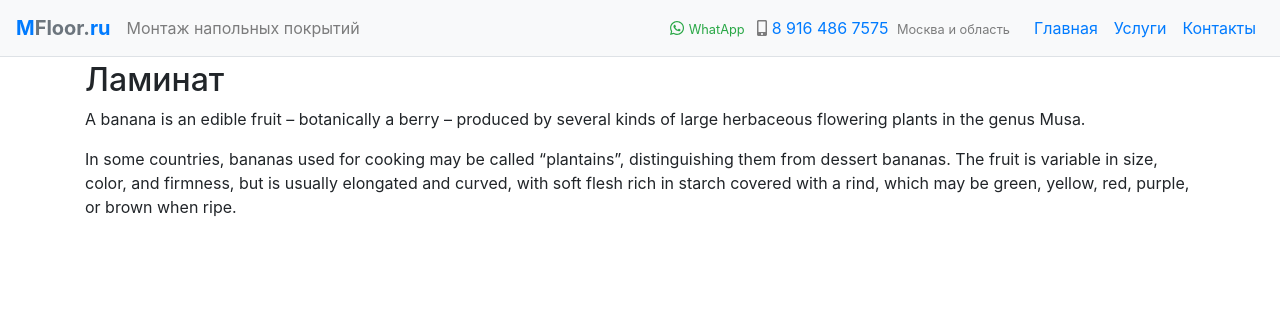
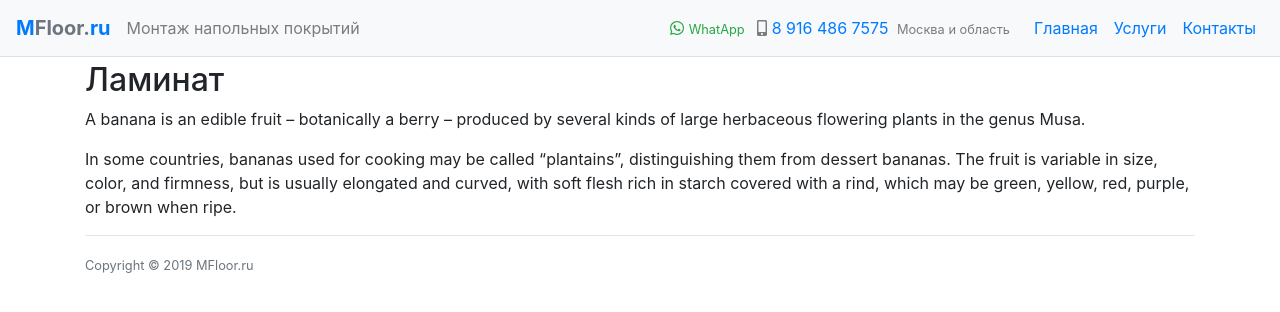
Before and after one commit to nskforward/MFloor, a Jekyll site: the page built from _articles/laminate.md, in a window 1280 px wide. Shown: the top 312 px of the page. Built offline with Jekyll 4.4.1, drawn with Linux system fonts in a browser that asks for light colours.

Commit message:
Jekyll navigation

```diff
--- a/_layouts/default.html
+++ b/_layouts/default.html
@@ -11,11 +11,15 @@
 </head>
 <body>
 {% include navigation.html %}
-<div class="container">
+<div class="container pb-4">
     <div class="text-right">
 
     </div>
 {{ content }}
+    <hr>
+    <small class="text-muted">
+        Copyright © 2019 MFloor.ru
+    </small>
 </div>
 <script defer src="https://use.fontawesome.com/releases/v5.7.2/js/solid.js"></script>
 <script defer src="https://use.fontawesome.com/releases/v5.7.2/js/brands.js"></script>
--- a/index.html
+++ b/index.html
@@ -76,7 +76,3 @@ description: Мы осуществляем монтажные работы, св
         </div>
     </div>
 </div>
-<hr>
-<small class="text-muted mb-4">
-    Copyright © 2019 MFloor.ru
-</small>
```
